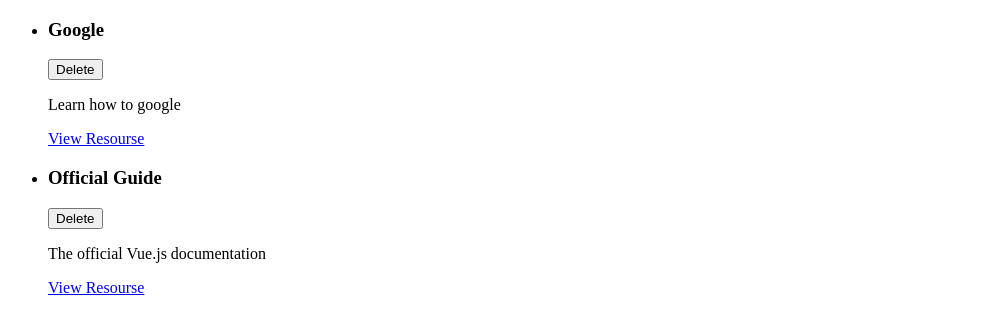
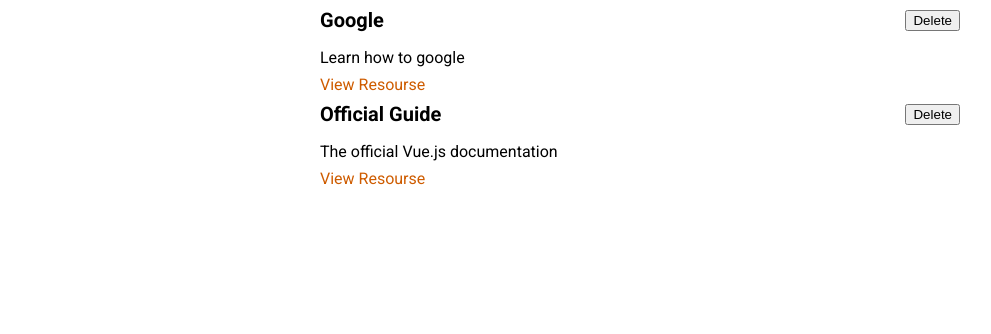
Before and after one commit to Nizami9/the-learning-resources-app, a Vue app: page / in a window 1280 px wide. Shown: the top 334 px of the page, without its empty margins (0-991 px from the left). Built offline with nearby package versions, Linux system fonts and the light colour scheme.

Commit message:
styling and adding StoredResources component

```diff
--- a/src/App.vue
+++ b/src/App.vue
@@ -1,18 +1,12 @@
 <template>
-  <ul>
-  <learning-resource :key="res.id"
-  v-for="res in storedResources"
-  :title="res.title"
-  :description="res.description"
-  :link="res.link"></learning-resource>
-</ul>
+ <stored-resources :resources="storedResources"></stored-resources>
 </template>
 
 <script>
-  import LearningResource from "./components/learning-resources/LearningResource.vue"
+  import StoredResources from "./components/learning-resources/StoredResources.vue"
 export default {
   components: {
-    LearningResource
+   StoredResources
   },
   data() {
     return {
@@ -36,4 +30,17 @@
 </script>
 
 <style>
+@import url('https://fonts.googleapis.com/css2?family=Roboto:wght@400;700&display=swap');
+
+* {
+  box-sizing: border-box;
+}
+
+html {
+  font-family: 'Roboto', sans-serif;
+}
+
+body {
+  margin: 0;
+}
 </style>
--- a/src/components/learning-resources/LearningResource.vue
+++ b/src/components/learning-resources/LearningResource.vue
@@ -1,5 +1,4 @@
 <template>
-
 <li>
     <div>
         <header>
@@ -25,3 +24,35 @@
 }
 
 </script>
+
+<style scoped>
+li {
+  margin: auto;
+  max-width: 40rem;
+}
+
+header {
+  display: flex;
+  justify-content: space-between;
+  align-items: center;
+}
+
+h3 {
+  font-size: 1.25rem;
+  margin: 0.5rem 0;
+}
+
+p {
+  margin: 0.5rem 0;
+}
+
+a {
+  text-decoration: none;
+  color: #ce5c00;
+}
+
+a:hover,
+a:active {
+  color: #c89300;
+}
+</style>
--- /dev/null
+++ b/src/components/learning-resources/StoredResources.vue
@@ -0,0 +1,34 @@
+<template>
+    <ul>
+        <learning-resource :key="res.id"
+        v-for="res in resources"
+        :title="res.title"
+        :description="res.description"
+        :link="res.link"></learning-resource>
+    </ul>
+</template>
+
+<script>
+import LearningResource from './LearningResource.vue';
+export default {
+    props: ['resources'],
+    components: {
+        LearningResource
+    },
+    data() {
+        return{
+
+        }
+    }
+}
+</script>
+
+<style scoped>
+ul {
+  list-style: none;
+  margin: 0;
+  padding: 0;
+  margin: auto;
+  max-width: 40rem;
+}
+</style>
```
